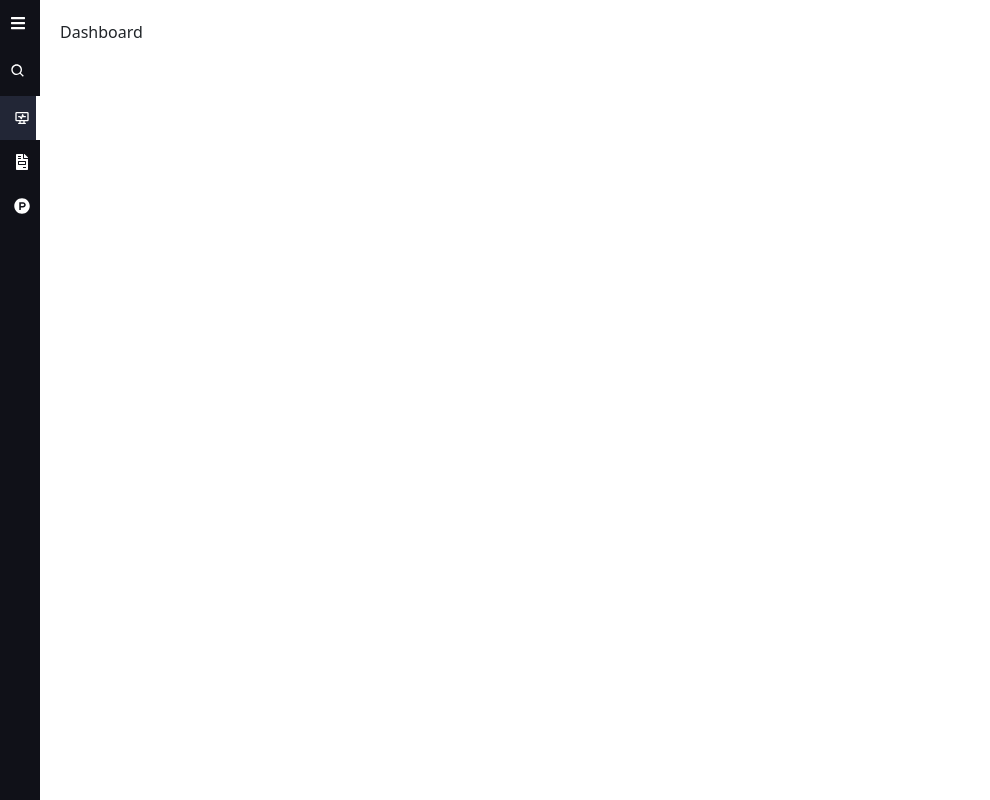
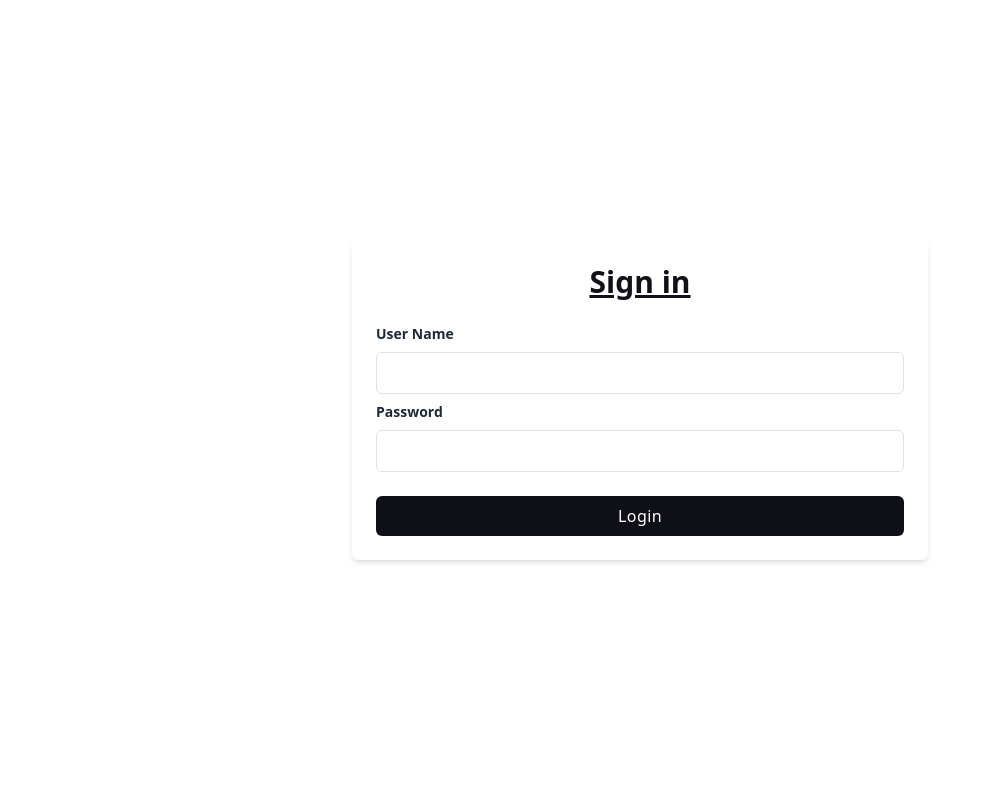
Before and after one commit to WaleedGhori/wakerp, a React (Create React App) app: page / in a window 1280 px wide. Shown: the whole page, without its empty margins (0-990 px from the left). Built offline with nearby package versions, Linux system fonts and the light colour scheme; the HTML template or start-up script is replaced by a standard one.

Commit message:
login signup done

```diff
--- a/src/App.js
+++ b/src/App.js
@@ -1,5 +1,5 @@
 import "./App.css";
-import { BrowserRouter as Router, Routes, Route, json } from "react-router-dom";
+import { BrowserRouter as Router, Routes, Route, Navigate } from "react-router-dom";
 import Dashboard from "./Pages/Dashboard";
 import Sidebar from "./Components/Sidebar";
 import AddProduct from "./Pages/AddProduct";
@@ -9,18 +9,21 @@ import ProductState from "./context/product/ProductState";
 import { useState, useEffect } from "react";
 import ViewProduct from "./Pages/ViewProduct";
 import DeleteProduct from "./Pages/DeleteProduct";
-import Button from "react-bootstrap/Button";
-import Form from "react-bootstrap/Form";
-import Modal from "react-bootstrap/Modal";
+// import Button from "react-bootstrap/Button";
+// import Form from "react-bootstrap/Form";
+// import Modal from "react-bootstrap/Modal";
+import Login from "./Pages/Login";
+import CreateUser from "./Pages/CreateUser";
 
-function App() {
+
+function App({login}) {
   const [cart, setCart] = useState({});
   const [subtotal1, setsubtotal1] = useState();
   const [totalQuantity1, setTotalQuantity1] = useState();
   const [totalDiscount1, setTotalDiscount1] = useState();
   const [totalExDiscount1, setTotalExDiscount1] = useState();
   const [showModal, setShowModal] = useState(false);
-  const [prodQty , setProdQty] = useState()
+  const [prodQty, setProdQty] = useState("")
 
   useEffect(() => {
     try {
@@ -32,7 +35,7 @@ function App() {
       console.error(error);
       localStorage.clear();
     }
-  }, []);
+  }, [ ]);
 
   // add cart function
   const addToCart = (
@@ -111,9 +114,22 @@ function App() {
   const editCart = (p_Id) => {
     setShowModal(true);
     let newCart = JSON.parse(JSON.stringify(cart));
-    let edit = newCart[p_Id];
-    console.log("I am a edit", edit);
+    setProdQty(newCart[p_Id].pro_quantity)
+    newCart[p_Id].pro_quantity=prodQty
+    setCart(newCart);
+    saveCart(newCart);
   };
+
+  const handleModelEdit = (e) => {
+    e.preventDefault();
+    editCart();
+  }
+
+  const [loggedIn, setLoggedIn] = useState(false)
+
+  const loginHandler = () =>{
+    setLoggedIn(true)
+  }
   return (
     <>
       {showModal ? (
@@ -136,39 +152,37 @@ function App() {
                 </div>
                 {/*body*/}
                 <div className="relative p-6 flex-auto">
-                  <form>
-                    <div className="container">
                   <form className="">
                     <div className="mb-3 flex flex-col">
                       <label for="productqunatity" className="form-label">
                         Product Quantity
                       </label>
                       <input
-                            type="Number"
+                        type="number"
                         className="form-control border-2 border-slate-200 rounded mt-2"
                         id="productquantity"
-
+                        value={prodQty}
+                        name="prodQty"
+                        onChange={(e) => setProdQty(e.target.value)}
                       />
                     </div>
-                      </form>
-                    </div>
+                    <button
+                      className="bg-[#101118] w-full text-white active:bg-emerald-600 font-bold uppercase text-sm px-6 py-2 rounded shadow hover:shadow-lg outline-none focus:outline-none mr-1 mb-1 ease-linear transition-all duration-150"
+                      type="submit"
+                      onClick={handleModelEdit}
+                    >
+                      Save Changes
+                    </button>
                   </form>
                 </div>
                 {/*footer*/}
-                <div className="flex items-center justify-end p-6 border-t border-solid border-slate-200 rounded-b">
+                <div className="flex m-auto items-center justify-end p-6 border-t border-solid border-slate-200 rounded-b">
                   <button
-                    className="text-red-500 background-transparent font-bold uppercase px-6 py-2 text-sm outline-none focus:outline-none mr-1 mb-1 ease-linear transition-all duration-150"
+                    className="text-red-500 background-transparent first-letter:font-bold uppercase px-6 py-2 text-sm outline-none focus:outline-none mr-1 mb-1 ease-linear transition-all duration-150"
                     type="button"
                     onClick={() => setShowModal(false)}
                   >
                     Close
-                  </button>
-                  <button
-                    className="bg-[#101118] text-white active:bg-emerald-600 font-bold uppercase text-sm px-6 py-3 rounded shadow hover:shadow-lg outline-none focus:outline-none mr-1 mb-1 ease-linear transition-all duration-150"
-                    type="button"
-                    onClick={() => setShowModal(false)}
-                  >
-                    Save Changes
                   </button>
                 </div>
               </div>
@@ -179,9 +193,13 @@ function App() {
       ) : null}
       <ProductState>
         <Router>
+          {loggedIn===false?
+           ( <Routes>
+              <Route exact path="/" element={<Login login={loginHandler} loggedIn={loggedIn}/>}/>
+            </Routes>):(
                       <Sidebar>
                       <Routes>
-              <Route exact path="/" element={<Dashboard />} />
+                        <Route exact path="/dashboard" element={<Dashboard />} />
                         <Route
                           exact
                           path="/product/addproduct"
@@ -204,6 +222,11 @@ function App() {
                         />
                         <Route
                           exact
+                          path="/createuser"
+                          element={<CreateUser/>}
+                        />
+                        <Route
+                          exact
                           path="/createinvoice"
                           element={
                             <CreateInvoice
@@ -221,6 +244,10 @@ function App() {
                         />
                       </Routes>
                    </Sidebar>
+            )
+          }
+
+
         </Router>
       </ProductState>
     </>
--- a/src/Pages/CreateInvoice.js
+++ b/src/Pages/CreateInvoice.js
@@ -173,7 +173,7 @@ const CreateInvoice = ({ addToCart, cart, subtotal1, totalQuantity1, totalDiscou
                 Product ID
               </label>
               <input
-                type="number"
+                type="Number"
                 className="form-control border-2 border-slate-200 rounded mt-2"
                 id="productname"
                 value={p_Id}
@@ -188,7 +188,7 @@ const CreateInvoice = ({ addToCart, cart, subtotal1, totalQuantity1, totalDiscou
                 Product Qunatity
               </label>
               <input
-                type="number"
+                type="Number"
                 className="form-control border-2 border-slate-200 rounded mt-2"
                 id="productname"
                 value={pro_quantity}
--- /dev/null
+++ b/src/Pages/CreateUser.js
@@ -0,0 +1,95 @@
+
+import React, {useState } from 'react'
+
+const CreateUser = () => {
+    const [a_name, seta_name] = useState("")
+    const [f_name, setf_name] = useState("")
+    const [password, setPassword] = useState("")
+    const [cnic, setCnic] = useState("")
+    const [phone, setPhone] = useState("")
+    const [address, setAddress] = useState("")
+    const onChange = (e) => {
+        if (e.target.name === "a_name") {
+            seta_name(e.target.value)
+        }
+        if (e.target.name === "f_name") {
+            setf_name(e.target.value)
+        }
+        if (e.target.name === "password") {
+            setPassword(e.target.value)
+        }
+        if (e.target.name === "cnic") {
+            setCnic(e.target.value)
+        }
+        if (e.target.name === "phone") {
+            setPhone(e.target.value)
+        }
+        if (e.target.name === "address") {
+            setAddress(e.target.value)
+        }
+    }
+
+    const handleClick = async(e)=>{
+        e.preventDefault();
+        const data = {a_name,f_name,password,cnic,phone,address}
+        const res = await fetch(`http://localhost:5000/api/auth/createadmin`,{
+            method:'POST',
+            headers:{
+                "Content-Type": "application/json",
+            },
+            body:JSON.stringify(data),
+        })
+
+        const response = await res.json()
+        localStorage.setItem("auth-token",JSON.stringify(response))
+        seta_name("")
+        setf_name("")
+        setPassword("")
+        setAddress("")
+        setPhone("")
+        setCnic("")
+
+        if (res.ok) {
+            alert("User created Successfully")
+        }
+        else{
+            alert("error occured...")
+        }
+
+    }
+    return (
+        <div className='container'>
+            <h2 className='text-4xl mt-2 mb-4'>Create User</h2>
+            <form className=''>
+                <div className="mb-3 flex flex-col">
+                    <label for="product name" className="form-label">User Name</label>
+                    <input type="text" className="form-control border-2 border-slate-200 rounded mt-2" id="a_name" value={a_name} name="a_name" onChange={onChange} />
+                </div>
+                <div className="mb-3 flex flex-col">
+                    <label for="productcategory" className="form-label">User Father Name</label>
+                    <input type="text" className="form-control border-2 border-slate-200 rounded mt-2" id="f_name" value={f_name} name="f_name" onChange={onChange} />
+                </div>
+                <div className="mb-3 flex flex-col">
+                    <label for="productcompany" className="form-label">Password</label>
+                    <input type="password" className="form-control border-2 border-slate-200 rounded mt-2" id="password" value={password} name="password" onChange={onChange} />
+                </div>
+                <div className="mb-3 flex flex-col">
+                    <label for="productqunatity" className="form-label">Cnic</label>
+                    <input type="number" className="form-control border-2 border-slate-200 rounded mt-2" id="cnic" value={cnic} name="cnic" onChange={onChange} />
+                </div>
+                <div className="mb-3 flex flex-col">
+                    <label for="productprice" className="form-label">Phone Number</label>
+                    <input type="Number" className="form-control border-2 border-slate-200 rounded mt-2" id="phone" value={phone} name="phone" onChange={onChange} />
+                </div>
+                <div className="mb-3 flex flex-col">
+                    <label for="productdiscount" className="form-label">Address</label>
+                    <textarea  className="form-control border-2 border-slate-200 rounded mt-2" id="address" value={address} name="address" onChange={onChange} />
+                </div>
+               <button type="submit" className="btn addcolor p-2 text-white rounded mt-2" onClick={handleClick}>Add User</button>
+
+            </form>
+        </div>
+    )
+}
+
+export default CreateUser
--- /dev/null
+++ b/src/Pages/Login.js
@@ -0,0 +1,87 @@
+import React,{useState} from 'react'
+
+
+const Login = (props) => {
+  const [a_name, setUsername] = useState("")
+  const [password, setPassword] = useState("")
+
+  // const [credentials, setCredentials] = useState({a_name:"",password:""})
+  const handleChange = (e) =>{
+    if (e.target.name == 'a_name') {
+      setUsername(e.target.value)
+    }
+    if (e.target.name=='password') {
+      setPassword(e.target.value)
+    }
+    // setCredentials({...credentials,[e.target.name]:e.target.value})
+  }
+  const handleClick = async (e) => {
+    e.preventDefault();
+    const data = {a_name , password}
+    // console.log("This is a credentials",credentials);
+    const response = await fetch(`http://localhost:5000/api/auth/login`, {
+            method: 'POST',
+            headers: {
+            'Content-Type': 'application/json',
+            },
+      body: JSON.stringify(data)
+    });
+    const user = await response.json();
+    console.log(user);
+
+    if (response.ok) {
+      props.login(a_name , password);
+      // Store authentication token or session data in state
+    } else {
+      console.log("Login failed.");
+    }
+  };
+  return (
+    <div className="relative flex flex-col justify-center min-h-screen overflow-hidden">
+      <div className="w-full p-6 m-auto bg-white rounded-md shadow-md lg:max-w-xl">
+        <h1 className="text-3xl font-semibold text-center text-[#101118] underline">
+          Sign in
+        </h1>
+        <form className="mt-6">
+          <div className="mb-2">
+            <label
+              htmlFor="text"
+              className="block text-sm font-semibold text-gray-800"
+            >
+              User Name
+            </label>
+            <input
+              type="text"
+              className="block w-full px-4 py-2 mt-2 text-[#101118] bg-white border rounded-md focus:border-[#101118] focus:ring-[#101118] focus:outline-none focus:ring focus:ring-opacity-40"
+              name='a_name'
+              value={a_name}
+              onChange={handleChange}
+            />
+          </div>
+          <div className="mb-2">
+            <label
+              htmlFor="password"
+              className="block text-sm font-semibold text-gray-800"
+            >
+              Password
+            </label>
+            <input
+              type="password"
+              className="block w-full px-4 py-2 mt-2 text-[#101118] bg-white border rounded-md focus:border-[#101118] focus:ring-[#101118] focus:outline-none focus:ring focus:ring-opacity-40"
+              name='password'
+              value={password}
+              onChange={handleChange}
+            />
+          </div>
+          <div className="mt-6">
+            <button  onClick={handleClick}  className="w-full px-4 py-2 tracking-wide text-white transition-colors duration-200 transform bg-[#101118] rounded-md hover:bg-[#101118]e-600 focus:outline-none focus:bg-[#101118]">
+              Login
+            </button>
+          </div>
+        </form>
+      </div>
+    </div>
+  )
+}
+
+export default Login
```
Also changed, not shown: src/Components/Sidebar.js (+8 -4 lines). Lines whose indentation alone changed are shown as unchanged.
